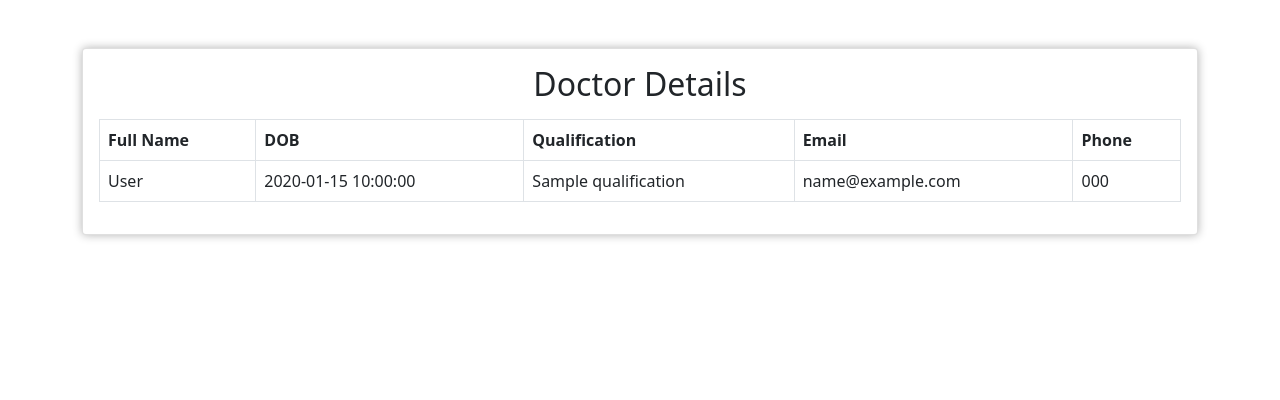
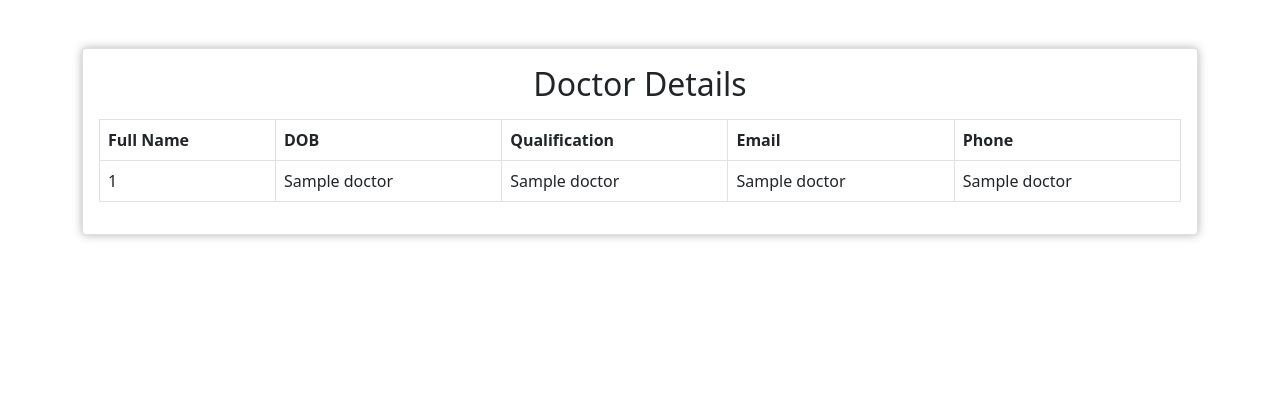
Before and after one commit to shaikhzoya492/heart-disease-prediction, a Flask app: template templates/viewdoctors.html in a window 1280 px wide. Shown: the part 56-456 px from the top of the page. Run offline with Flask 3, Linux system fonts and the light colour scheme; the template is opened without the code that fills it: most values are stand-ins (such as "Sample title", 1, 10 or a date in 2020); parts of the project's set-up code (start-up, migrations or seed data) failed here and were passed over; some libraries are stand-ins or nearby versions.

Commit message:
viewdoctors.html

```diff
--- a/templates/viewdoctors.html
+++ b/templates/viewdoctors.html
@@ -1,3 +1,4 @@
+<!-- viewdoctors.html -->
 <!DOCTYPE html>
 <html lang="en">
 <head>
@@ -72,11 +73,11 @@
                     <tbody>
                         {% for doctor in doctors %}
                         <tr>
-                            <td>{{ doctor.fullname }}</td>
-                            <td>{{ doctor.dob }}</td>
-                            <td>{{ doctor.qualification }}</td>
-                            <td>{{ doctor.email }}</td>
-                            <td>{{ doctor.phone }}</td>
+                            <td>{{ doctor[0] }}</td> <!-- Full Name (index 0) -->
+                            <td>{{ doctor[1] }}</td> <!-- DOB (index 1) -->
+                            <td>{{ doctor[2] }}</td> <!-- Qualification (index 2) -->
+                            <td>{{ doctor[3] }}</td> <!-- Email (index 3) -->
+                            <td>{{ doctor[4] }}</td> <!-- Phone (index 4) -->
                         </tr>
                         {% endfor %}
                     </tbody>
```
